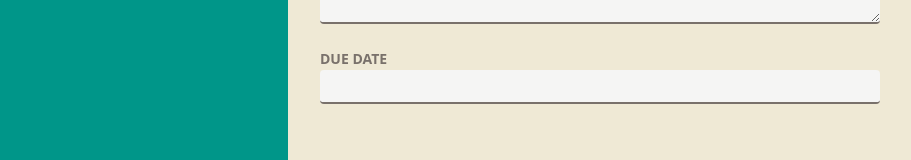
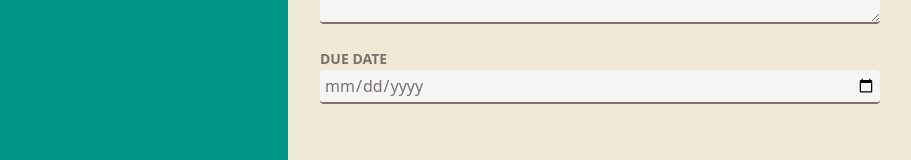
Before and after one commit to Diolemos/projects-manager, a React (Vite) app: page / in a window 1280 px wide. Both pictures are taken after a click on the button "New Project". Shown: the part 268-428 px from the top of the page, without its empty margins (0-911 px from the left). Built offline with nearby package versions, Linux system fonts and the light colour scheme.

Commit message:
update NewProject

```diff
--- a/src/App.jsx
+++ b/src/App.jsx
@@ -10,19 +10,33 @@ function App() {
         selectedProjectId: undefined,
         projects: []
     })
-    const handleStartAddProject =()=>{
+    const handleStartAddProject =()=>{ //renders form
 
         setProjectState(prev=>{
             return{
                 ...prev,
                 selectedProjectId: null,
             }
-        });
+        });  }
+    const handleAddProject= (projectData)=>{
+          setProjectState(prev=>{
+            const projectId = Math.random();
+            const newProject = {
+                ...projectData,
+                id: projectId
+            }
 
+            return {
+                ...prev,
+                selectedProjectId: undefined,
+                projects:[...prev.projects, newProject ]
+            }
+          })
     }
+    console.log(projectsState)
  return(<main className=' bg-[#EFE9D5] h-screen  flex gap-8' >
     <SideBar onAddProject={handleStartAddProject} />
-   {projectsState["selectedProjectId"]===null?<NewProject onClick={null} />:<NoProjectSelected onAddProject={handleStartAddProject} /> }
+   {projectsState["selectedProjectId"]===null?<NewProject onSave={handleAddProject} />:<NoProjectSelected onAddProject={handleStartAddProject} /> }
  </main>)
 }
 
--- a/src/components/NewProject.jsx
+++ b/src/components/NewProject.jsx
@@ -1,15 +1,31 @@
+import { useRef } from "react"
 import Input from "./Input"
-export default function NewProject({onClick}){
+export default function NewProject({onSave}){
+    const title = useRef();
+    const description = useRef();
+    const dueDate = useRef();
+
+    const handleSave = ()=>{
+        const enteredTitle = title.current.value;
+        const enteredDescription = description.current.value;
+        const enteredDueDate = dueDate.current.value;
+
+        onSave({enteredTitle,enteredDescription,enteredDueDate})
+        //validation  . if not valid show modal
+    }
+
+
+
     return (<div className="w-[35rem] mt-16" >
         <fieldset className="flex items-center justify-end gap-4 my-4" >
-            <button onClick={onClick} className="cursor-pointer bg-teal-600 text-[#EFE9D5] px-6 py-2    active:text-[#d3cebe]  rounded-md shadow-lg transition-all duration-150 active:scale-90 active:shadow-md " >Cancel</button>
-            <button className="cursor-pointer text-white   bg-green-900 hover:bg-green-800 px-6 py-2 rounded-md shadow-lg transition-all duration-150 active:scale-90 active:shadow-md" >Save</button>
+            <button onClick={null} className="cursor-pointer bg-teal-600 text-[#EFE9D5] px-6 py-2    active:text-[#d3cebe]  rounded-md shadow-lg transition-all duration-150 active:scale-90 active:shadow-md " >Cancel</button>
+            <button onClick={handleSave} className="cursor-pointer text-white   bg-green-900 hover:bg-green-800 px-6 py-2 rounded-md shadow-lg transition-all duration-150 active:scale-90 active:shadow-md" >Save</button>
 
         </fieldset>
         <div>
-            <Input label="Title" />
-            <Input label="Description" textarea />
-            <Input label="Due Date" />
+            <Input ref={title} label="Title" />
+            <Input ref={description} label="Description" textarea />
+            <Input ref={dueDate} type='date' label="Due Date" />
 
 
         </div>
```
